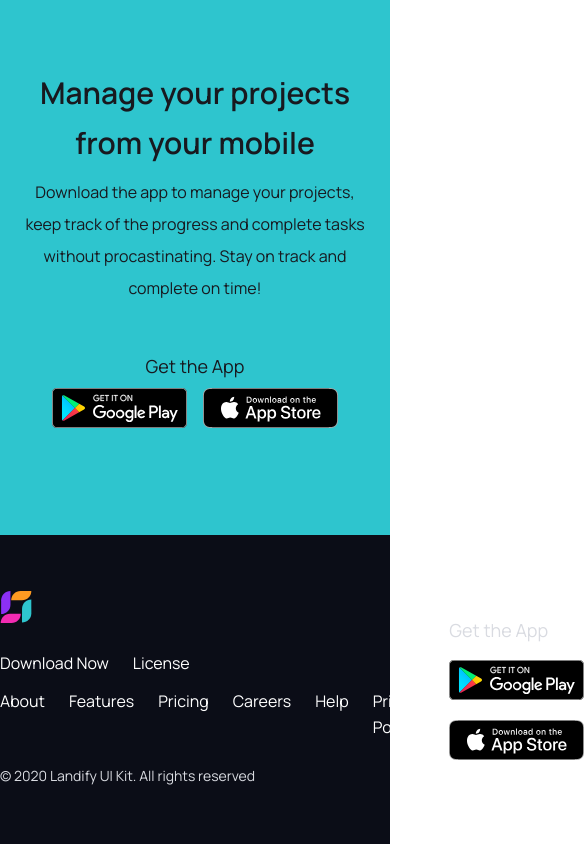
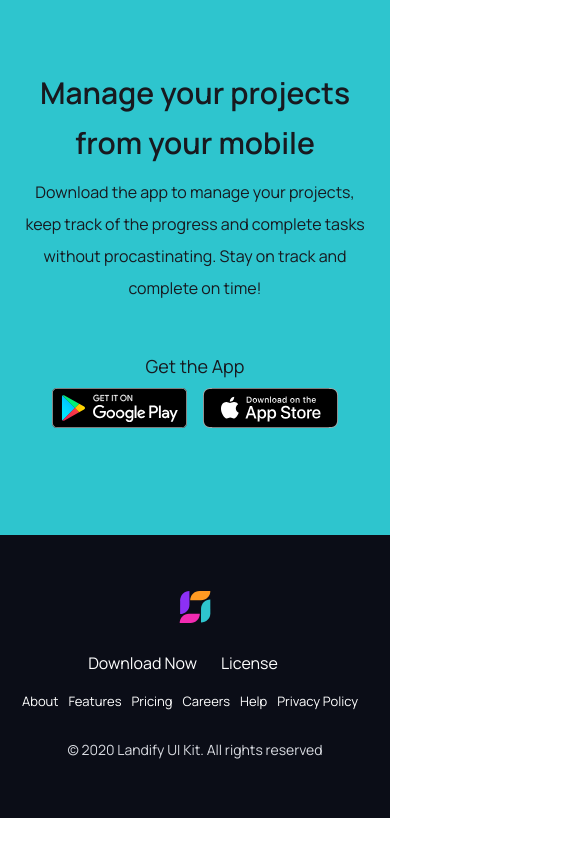
Before and after one commit to nikolay-mumyatov/Landify-landing, a plain HTML site: page index.html in a window 390 px wide. Shown: the part 6522-7366 px from the top of the page, 585 px wide, since content can reach past the window. After the commit the page ends 7340 px from the top, so only its background shows below. Drawn offline with Linux system fonts and the light colour scheme; files whose address does not match are found by name.

Commit message:
Адаптивная верска блока .footer.

```diff
--- a/scss/_download-app.scss
+++ b/scss/_download-app.scss
@@ -47,7 +47,7 @@
 
 // Media
 
-@media (max-width: 1200px) {
+@media (max-width: 1380px) {
   .download-block {
     margin-left: 20px;
     margin-right: 20px;
--- a/scss/_footer.scss
+++ b/scss/_footer.scss
@@ -5,10 +5,9 @@
 }
 .footer-block {
   display: flex;
+  flex-wrap: wrap;
   justify-content: space-between;
   align-items: center;
-}
-.footer-item:nth-of-type(2) {
 }
 .footer-logo {
   margin-bottom: 24px;
@@ -65,14 +64,38 @@
 
 // Media
 
-@media (max-width: 1200px) {
+@media (max-width: 1380px) {
+  .footer-block {
+    margin-left: 20px;
+    margin-right: 20px;
+  }
 }
 
 @media (max-width: 992px) {
+  .footer-link {
+    margin-right: 10px;
+  }
 }
 
 @media (max-width: 768px) {
+  .footer-block {
+    flex-wrap: wrap;
+    text-align: center;
+    justify-content: center;
+  }
+  .footer-download{
+    justify-content: center;
+  }
+  .footer-get{
+    margin-top: 40px;
+  }
 }
 
 @media (max-width: 575px) {
+  .footer-link a {
+    font-size: 13px;
+  }
+  .footer-item:nth-of-type(2) {
+    display: none;
+  }
 }
--- a/scss/_trends.scss
+++ b/scss/_trends.scss
@@ -28,7 +28,7 @@
 
 // Media
 
-@media (max-width: 1200px) {
+@media (max-width: 1380px) {
   .trends-block{
     margin-left: 20px;
     margin-right: 20px;
```
Also changed, not shown: scss/main.css, 1 other file.
